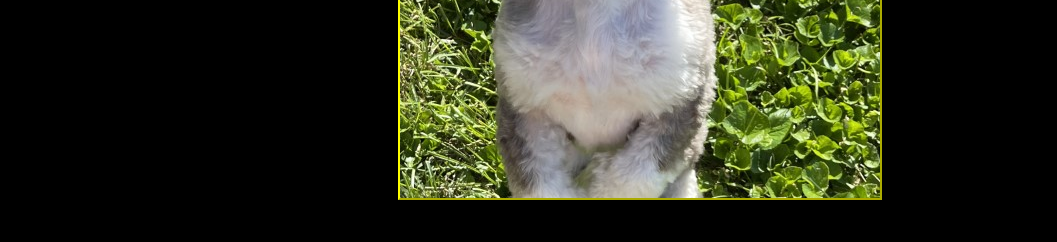
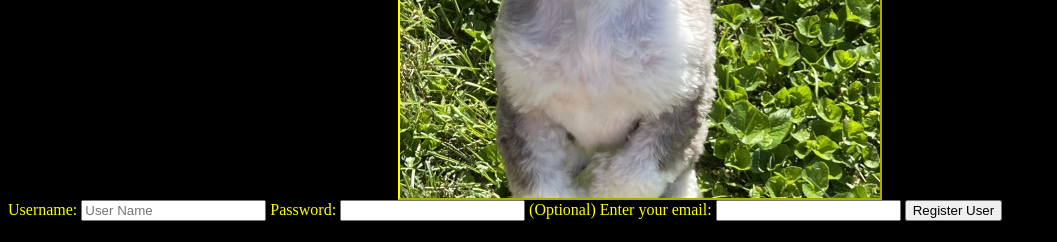
Before and after one commit to jwuebbl/flask, a Flask app: page / in a window 1280 px wide. Shown: the part 558-800 px from the top of the page, without its empty margins (0-1057 px from the left). Run offline with Flask 2, Linux system fonts and the light colour scheme.

Commit message:
Added a register div

```diff
--- a/app/app.py
+++ b/app/app.py
@@ -33,7 +33,7 @@ cursor = connection.cursor()
 @app.route('/', methods=('GET', 'POST'))
 def home():
    if 'loggedin' in session:
-      return redirect(url_for('menu'))
+      return redirect(url_for(' '))
    else:
       if request.method == "GET":
          needToSignIn = request.args.get('needToSignIn')
--- a/app/templates/signin.html
+++ b/app/templates/signin.html
@@ -24,5 +24,18 @@
 				<input type="submit" value="Sign in">
 			</form>
 		</div>
+
+		<div id="registerDiv">
+			<!-- Turning autocomplete on allows the browser to complete values the user has used before. -->
+				<form action="/registerNewAccount" method="post" autocomplete="on">
+					<label for="registerUsername">Username:</label>
+					<input type="text" id="registerUsername" name="registerUsername" placeholder="User Name" required>
+					<label for="registerPassword">Password:</label>
+					<input type="text" id="registerPassword" name="registerPassword" required>
+					<label for="email">(Optional) Enter your email:</label>
+					<input type="email" id="email" pattern=".+@globex\.com" size="20">
+					<input type="submit" value="Register User">
+				</form>
+		</div>
 	</body>
 </html>
```
